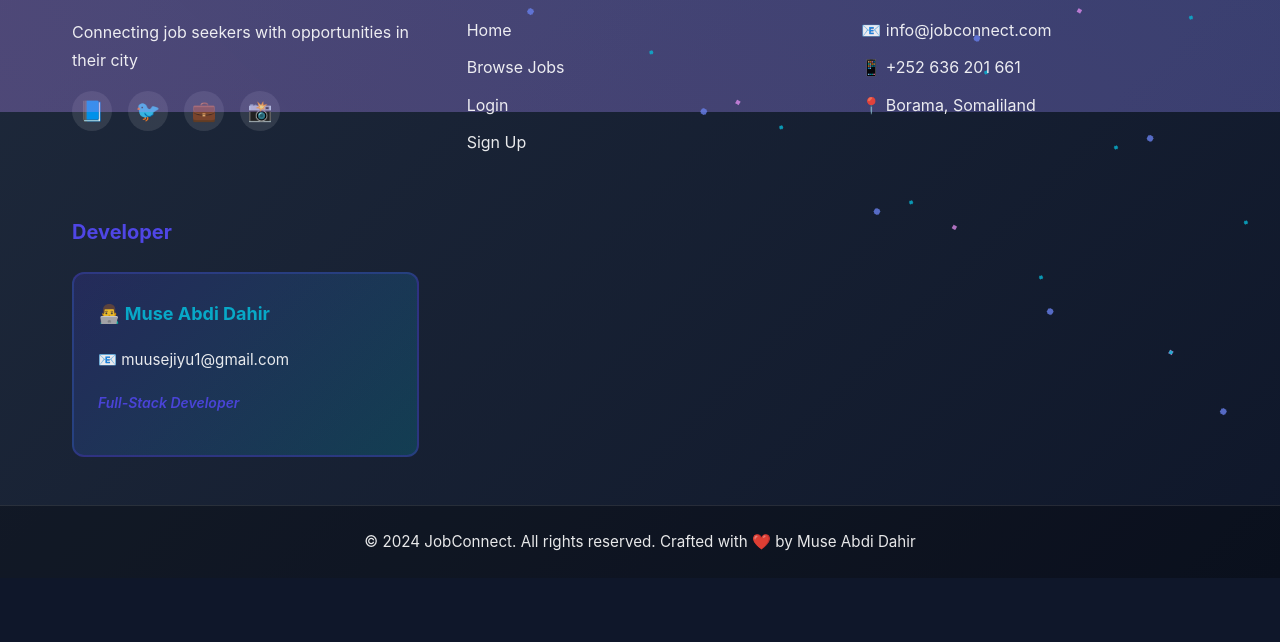
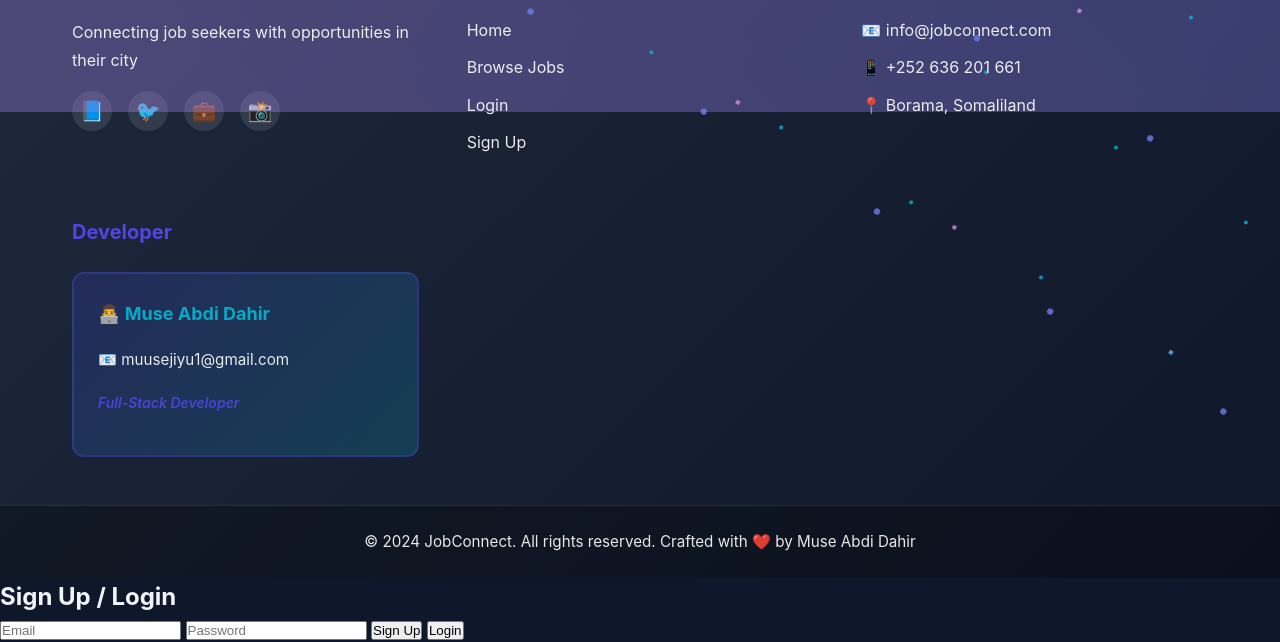
Before and after one commit to jiyuni2/job-connect, a website: page index.html in a window 1280 px wide. Shown: the part 1088-1730 px from the top of the page. Before the commit the page ends 1666 px from the top, so only its background shows below. Drawn offline with Linux system fonts and the light colour scheme; files whose address does not match are found by name.

Commit message:
Add login and signup form to index.html

```diff
--- a/index.html
+++ b/index.html
@@ -1097,6 +1097,14 @@
         }
     }
     </script>
+<div id="login-form">
+  <h2>Sign Up / Login</h2>
+  <input id="email" type="email" placeholder="Email" required>
+  <input id="password" type="password" placeholder="Password" required>
+
+  <button onclick="signup()">Sign Up</button>
+  <button onclick="login()">Login</button>
+</div>
 <script type="module">
 
 import { initializeApp } from "https://www.gstatic.com/firebasejs/10.7.1/firebase-app.js";
```
